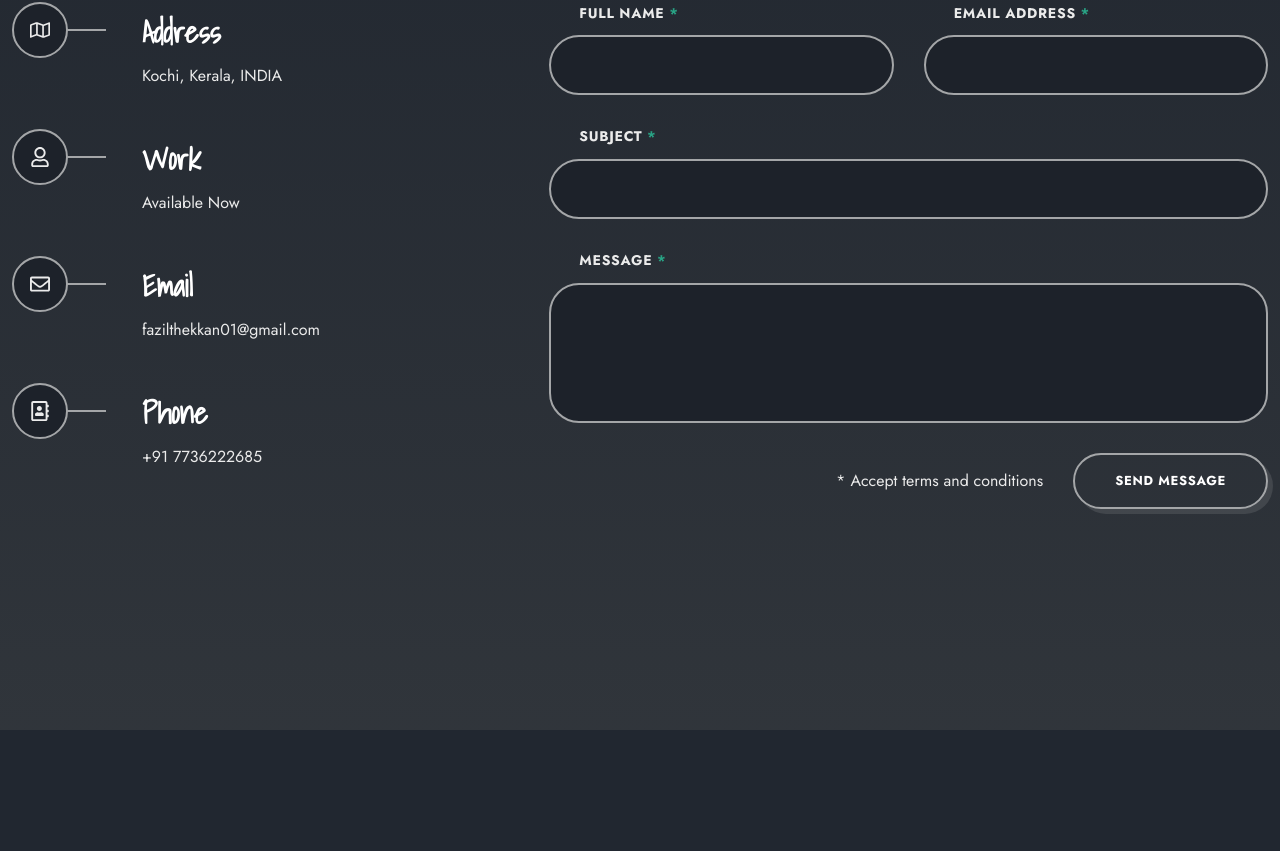
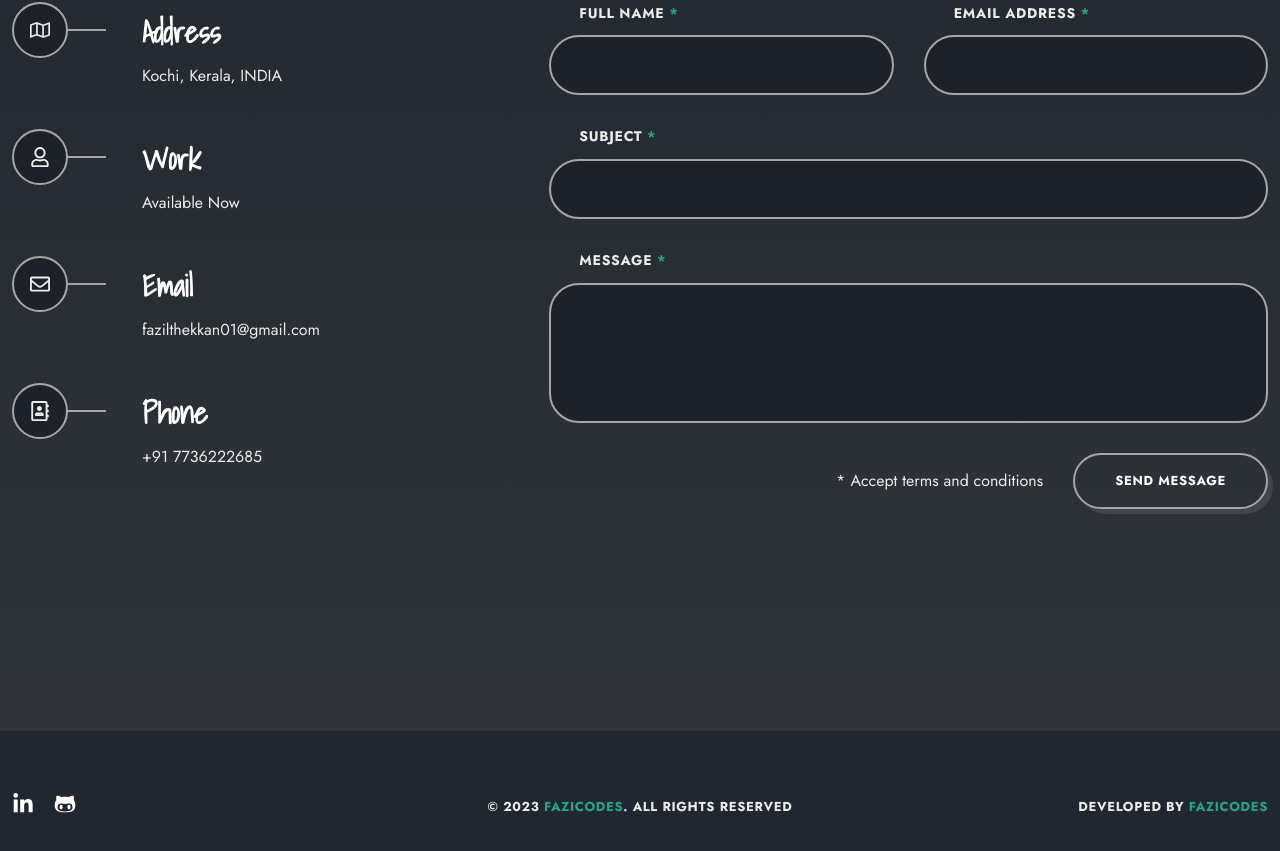
Before and after one commit to fazilcodes/portfolio, a React (Vite) app: page /services in a window 1280 px wide. Shown: the part 4202-5053 px from the top of the page. Before the commit the page ends 4932 px from the top, so only its background shows below. Built offline with nearby package versions, Linux system fonts and the light colour scheme.

Commit message:
Footer Component Done

```diff
--- a/src/App.jsx
+++ b/src/App.jsx
@@ -9,6 +9,7 @@
 import Portfolio from './pages/portfolio/Portfolio'
 import Resume from './pages/resume/Resume'
 import Contact from './pages/contact/Contact'
+import Footer from './pages/footer/Footer'
 
 function App() {
 
@@ -30,6 +31,7 @@
       <Portfolio />
       <Resume />
       <Contact />
+      <Footer />
     </main>
     </>
   )
--- /dev/null
+++ b/src/pages/footer/Footer.jsx
@@ -0,0 +1,32 @@
+import React from 'react'
+import './footer.css'
+
+import { FaLinkedinIn, FaGithubAlt,  } from 'react-icons/fa'
+
+
+const Footer = () => {
+  return (
+    <footer className="footer">
+        <div className="footer_container container grid">
+            <div className="footer_socials">
+                <a href="" className='footer_social-link'>
+                <FaLinkedinIn />
+                </a>
+                <a href="" className='footer_social-link'>
+                <FaGithubAlt />
+                </a>
+            </div>
+
+            <p className="footer_copyright text-cs">
+                &copy; 2023 <span>Fazicodes</span>. All Rights Reserved
+            </p>
+
+            <p className="footer_copyright text-cs">
+                Developed by <span>Fazicodes</span>
+            </p>
+        </div>
+    </footer>
+  )
+}
+
+export default Footer
--- /dev/null
+++ b/src/pages/footer/footer.css
@@ -0,0 +1,41 @@
+.footer {
+    border-top: 1px solid rgba(255, 255, 255, 0.05);
+    padding-block: 60px;
+}
+
+.footer_container {
+    grid-template-columns: repeat(3, 1fr);
+    align-items: center;
+}
+
+.footer_socials {
+    display: flex;
+    column-gap: 20px;
+}
+
+.footer_social-link {
+    color: var(--title-color);
+    font-size: var(--h5-font-size);
+    transition: all 0.7s var(--transition);
+}
+
+.footer_social-link:hover {
+    color: var(--primary-color);
+}
+
+.footer_copyright:nth-child(2) {
+    justify-self: center;
+}
+
+.footer_copyright:nth-child(3) {
+    justify-self: flex-end;
+}
+
+.footer_copyright {
+    font-size: var(--tiny-font-size);
+    font-weight: 700;
+}
+
+.footer_container span {
+    color: var(--primary-color);
+}
```
